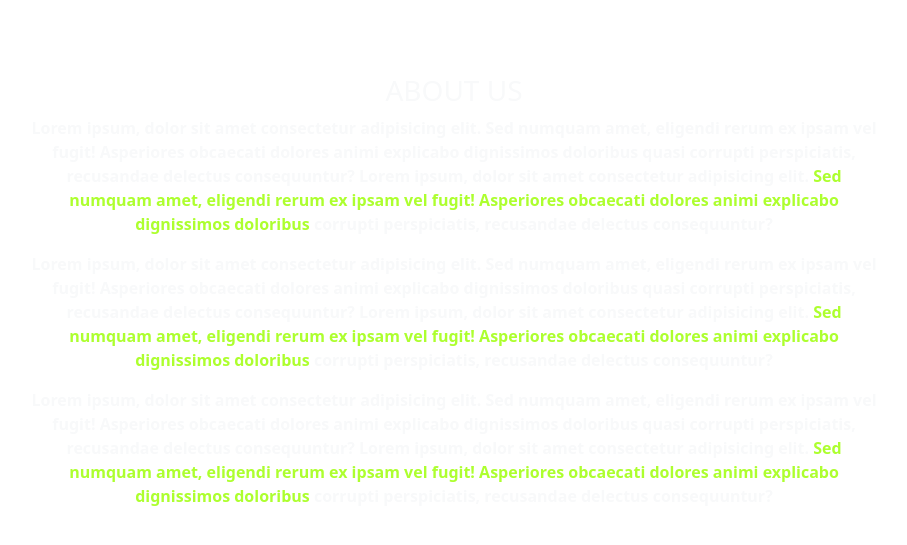
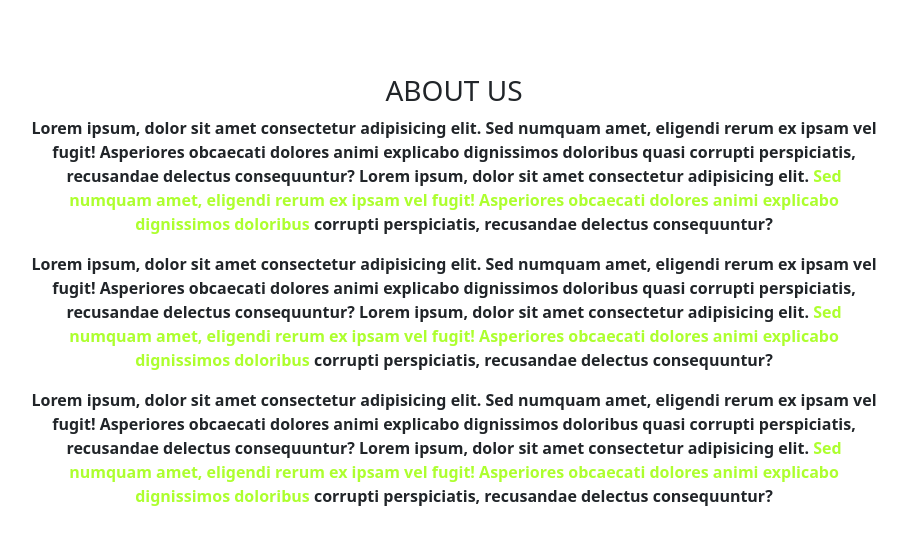
Before and after one commit to dztinct/sabeehGreater, a plain HTML site: page index.html in a window 1280 px wide. Shown: the part 693-1238 px from the top of the page, without its empty margins (186-1093 px from the left). Drawn offline with Linux system fonts and the light colour scheme; files whose address does not match are found by name.

Commit message:
No changes yet

```diff
--- a/index.html
+++ b/index.html
@@ -35,8 +35,8 @@
 
     <section class="about-section mt-5">
         <div class="about pt-5 pb-5">
-            <h3 class="text-center text-light heading">ABOUT US</h3>
-            <p class="para text-light text-center col-md-8 offset-2">
+            <h3 class="text-center text-dark heading">ABOUT US</h3>
+            <p class="para text-dark text-center col-md-8 offset-2">
                 <strong>
                     Lorem ipsum, dolor sit amet consectetur adipisicing elit. Sed numquam amet, eligendi rerum ex
                     ipsam vel fugit! Asperiores obcaecati dolores animi explicabo dignissimos doloribus quasi corrupti perspiciatis, recusandae
@@ -45,7 +45,7 @@
                     corrupti perspiciatis, recusandae delectus consequuntur?
                 </strong>
             </p>
-            <p class="para text-light text-center col-md-8 offset-2">
+            <p class="para text-dark text-center col-md-8 offset-2">
                 <strong>
                     Lorem ipsum, dolor sit amet consectetur adipisicing elit. Sed numquam amet, eligendi rerum ex
                     ipsam vel fugit! Asperiores obcaecati dolores animi explicabo dignissimos doloribus quasi corrupti perspiciatis, recusandae
@@ -54,7 +54,7 @@
                     corrupti perspiciatis, recusandae delectus consequuntur?
                 </strong>
             </p>
-            <p class="para text-light text-center col-md-8 offset-2">
+            <p class="para text-dark text-center col-md-8 offset-2">
                 <strong>
                     Lorem ipsum, dolor sit amet consectetur adipisicing elit. Sed numquam amet, eligendi rerum ex
                     ipsam vel fugit! Asperiores obcaecati dolores animi explicabo dignissimos doloribus quasi corrupti perspiciatis, recusandae
```
